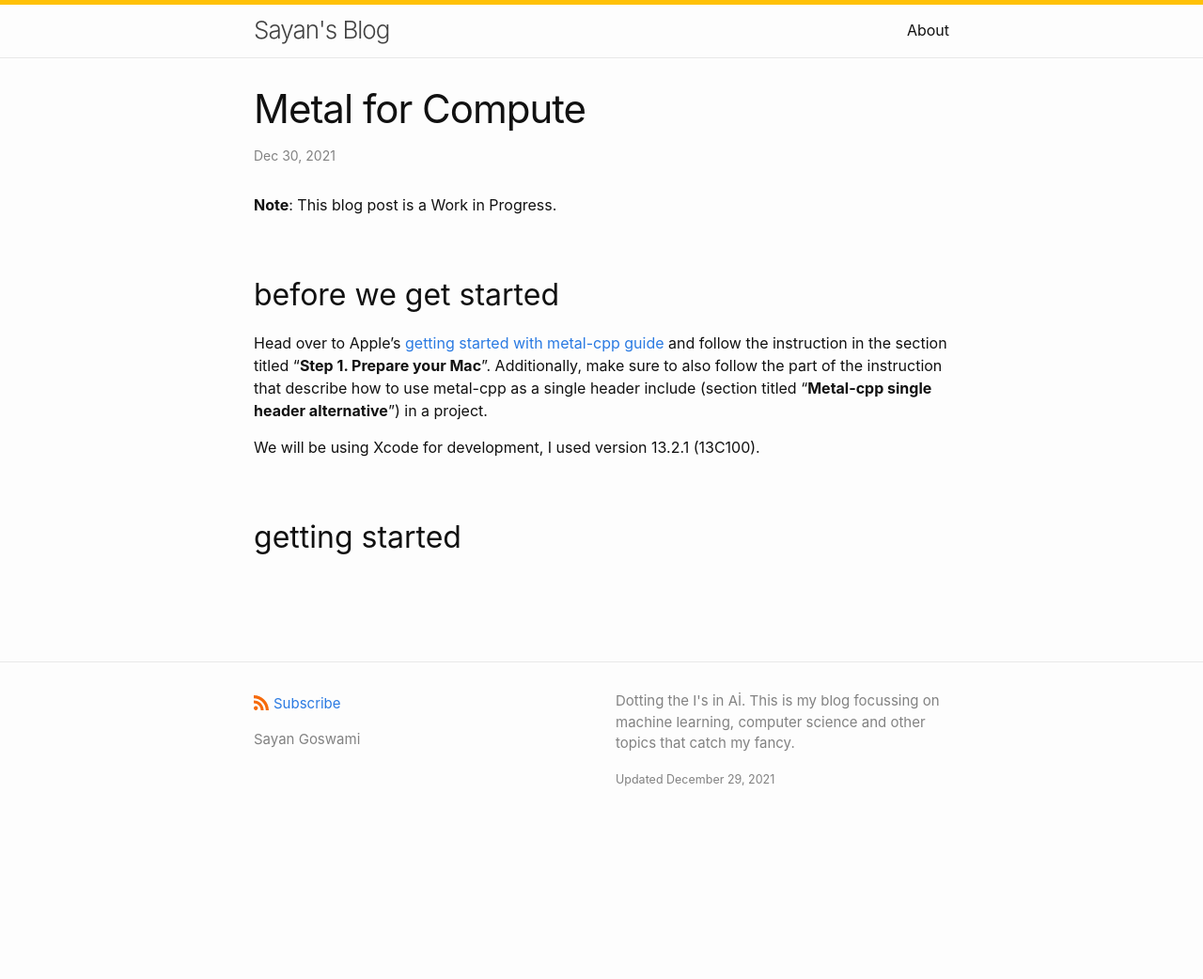
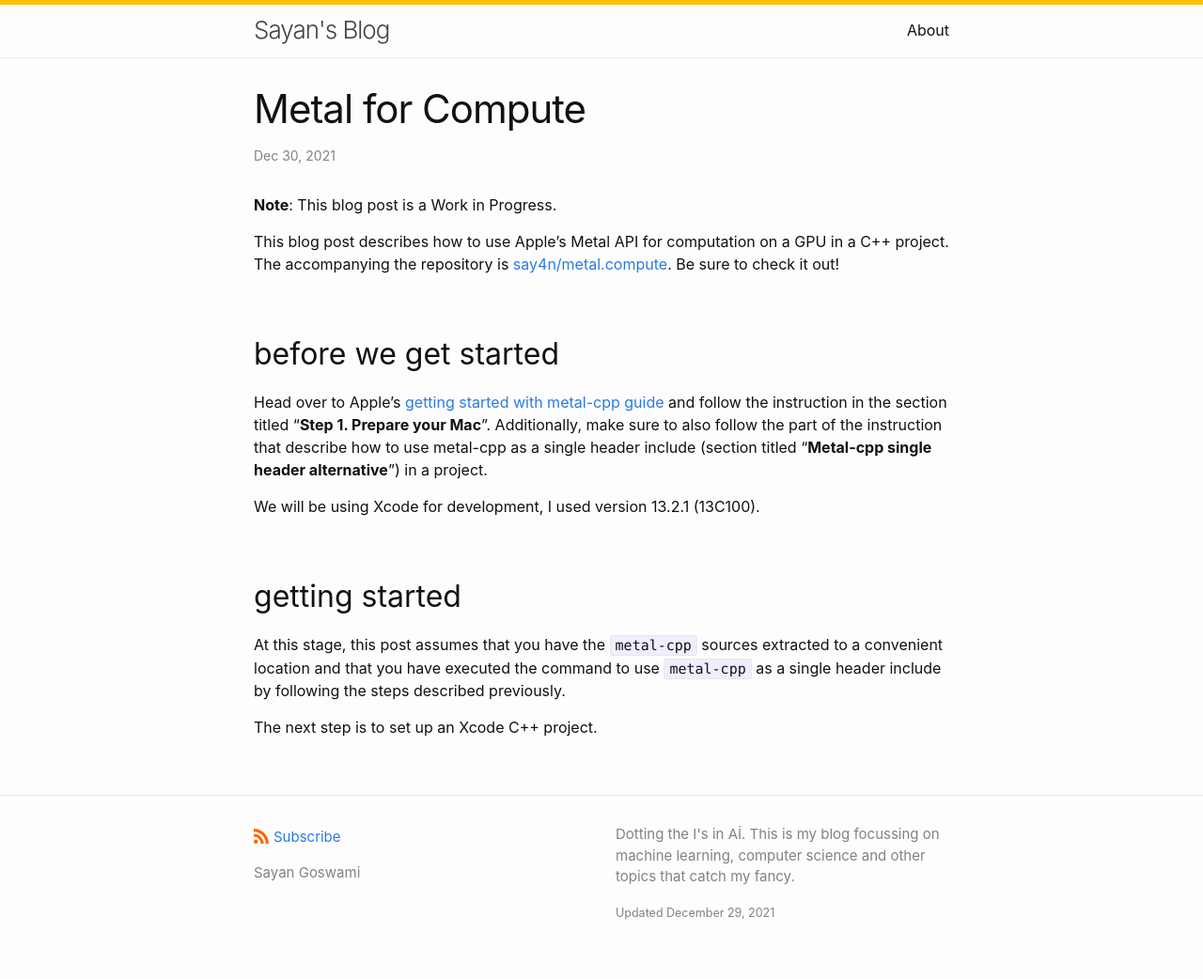
Before and after one commit to say4n/blog, a Jekyll site: the page built from _posts/2021-12-30-metal-for-compute.md, in a window 1280 px wide. Shown: the whole page at 94% size. Built offline with Jekyll 4.4.1, drawn with Linux system fonts in a browser that asks for light colours; before the commit the page ends 900 px from its top, so only the background shows below that.

Commit message:
Updates metal for compute.

```diff
--- a/_posts/2021-12-30-metal-for-compute.md
+++ b/_posts/2021-12-30-metal-for-compute.md
@@ -4,6 +4,10 @@ title: "Metal for Compute"
 ---
 
 **Note**: This blog post is a Work in Progress.
+
+This blog post describes how to use Apple's Metal API for computation on a GPU in a C++ project.
+The accompanying the repository is [say4n/metal.compute](https://github.com/say4n/metal.compute).
+Be sure to check it out!
 
 ## before we get started
 
@@ -15,3 +19,8 @@ header include (section titled "**Metal-cpp single header alternative**") in a p
 We will be using Xcode for development, I used version 13.2.1 (13C100).
 
 ## getting started
+
+At this stage, this post assumes that you have the `metal-cpp` sources extracted to a convenient location and that you
+have executed the command to use `metal-cpp` as a single header include by following the steps described previously.
+
+The next step is to set up an Xcode C++ project.
```
